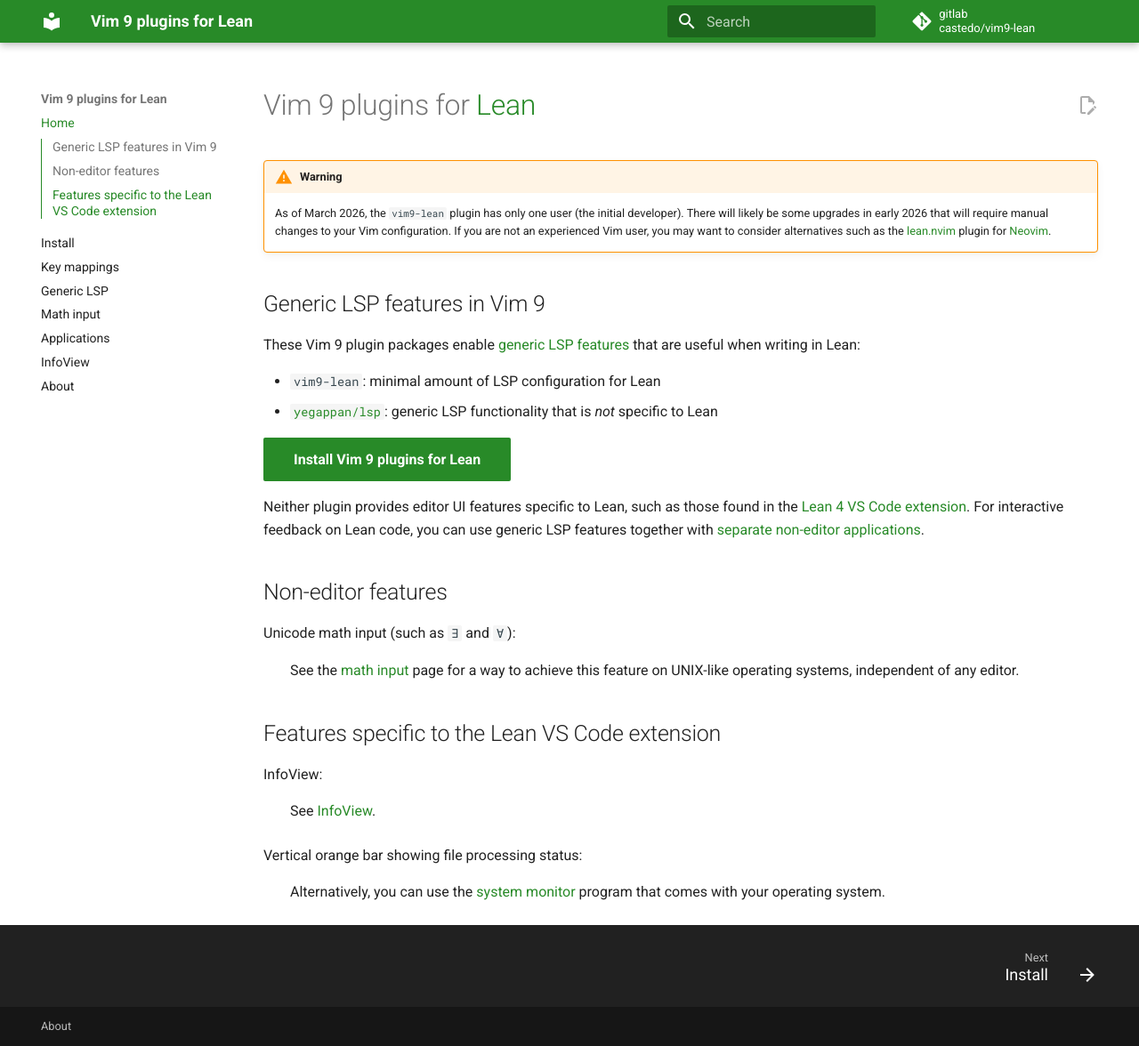
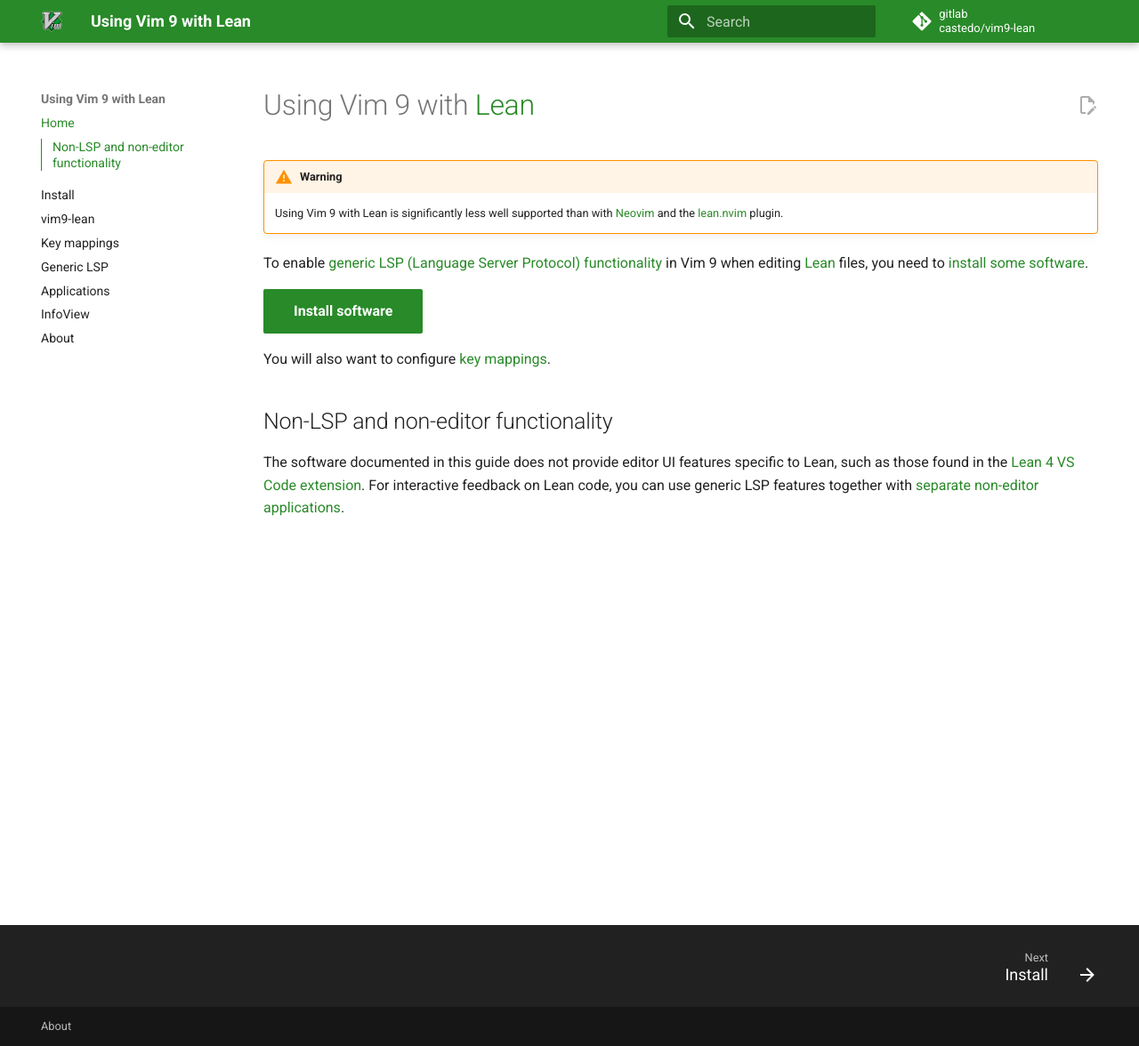
Before and after one commit to castedo/vim9-lean, an MkDocs documentation site: the page built from docs/index.md, in a window 1280 px wide and 1176 px high. Shown: the whole window at 89% size. Built offline with MkDocs 1.6.1 and Material for MkDocs 9.7.7, drawn with Linux system fonts in a browser that asks for light colours; comment, search, counter and statistics services are not loaded.

Commit message:
revamp and upgrade to use lspleank
* demote vim9-lean plugin
* add cool logos

```diff
--- a/docs/index.md
+++ b/docs/index.md
@@ -1,46 +1,25 @@
-Vim 9 plugins for [Lean](https://lean-lang.org)
-===============================================
+Using Vim 9 with [Lean](https://lean-lang.org)
+==============================================
 
 !!! warning
-    As of March 2026, the `vim9-lean` plugin has only one user (the initial developer).
-    There will likely be some upgrades in early 2026 that will require manual
-    changes to your Vim configuration.
-    If you are not an experienced Vim user, you may want to consider alternatives such as the
-    [lean.nvim](https://github.com/Julian/lean.nvim) plugin for [Neovim](https://neovim.io/).
+    Using Vim 9 with Lean is significantly less well supported than with
+    [Neovim](https://neovim.io/) and the [lean.nvim](https://github.com/Julian/lean.nvim)
+    plugin.
+
+To enable [generic LSP (Language Server Protocol) functionality](./lsp.md) in Vim 9 when editing
+[Lean](https://lean-lang.org) files, you need to [install some software](./install.md).
 
 
-Generic LSP features in Vim 9
------------------------------
-
-These Vim 9 plugin packages enable [generic LSP features](lsp.md) that are useful when writing in Lean:
-
-* `vim9-lean`: minimal amount of LSP configuration for Lean
-* [`yegappan/lsp`](https://github.com/yegappan/lsp): generic LSP functionality that is *not* specific to Lean
+[Install software](install.md){ .md-button .md-button--primary }
 
 
-[Install Vim 9 plugins for Lean](install.md){ .md-button .md-button--primary }
+You will also want to configure [key mappings](./key-mappings.md).
 
-Neither plugin provides editor UI features specific to Lean, such as those found in the
+
+Non-LSP and non-editor functionality
+------------------------------------
+
+The software documented in this guide does not provide editor UI features specific to Lean, such as those found in the
 [Lean 4 VS Code extension](https://github.com/leanprover/vscode-lean4/blob/master/vscode-lean4/manual/manual.md).
 For interactive feedback on Lean code, you can use generic LSP features
 together with [separate non-editor applications](applications.md).
-
-
-Non-editor features
--------------------
-
-Unicode math input (such as `∃` and `∀`):
-:   See the [math input](math-input.md) page for a way to achieve this feature
-    on UNIX-like operating systems, independent of any editor.
-
-
-Features specific to the Lean VS Code extension
------------------------------------------------
-
-InfoView:
-:   See [InfoView](infoview.md).
-
-Vertical orange bar showing file processing status:
-:   Alternatively, you can use the
-    [system monitor](applications.md#system-monitor) program
-    that comes with your operating system.
--- a/mkdocs.yml
+++ b/mkdocs.yml
@@ -1,4 +1,4 @@
-site_name: Vim 9 plugins for Lean
+site_name: Using Vim 9 with Lean
 repo_name: gitlab<br>castedo/vim9-lean
 repo_url: https://gitlab.com/castedo/vim9-lean
 edit_uri: -/edit/website/docs
@@ -12,6 +12,8 @@ theme:
     - navigation.footer
     - navigation.top
     - navigation.tracking
+  logo: style/vimlogo.svg
+  favicon: style/vim_document_icon.jpg
 extra_css:
   - style/extra.css
 markdown_extensions:
@@ -21,12 +23,14 @@ markdown_extensions:
 nav:
   - Home: index.md
   - Install: install.md
+  - vim9-lean: vim9-lean.md
   - Key mappings: key-mappings.md
   - Generic LSP: lsp.md
-  - Math input: math-input.md
   - Applications: applications.md
   - InfoView: infoview.md
   - About: about.md
+not_in_nav: |
+  math-input.md
 extra:
   generator: false
 copyright: '<a href="/about/">About</a>'
```
Also changed, not shown: docs/install.md (+23 -26 lines), docs/key-mappings.md (+13 -2 lines), docs/vim9-lean.md (added, +43 -0 lines), docs/style/vim_document_icon.jpg (added), docs/style/vimlogo.svg (added), 3 other files.
